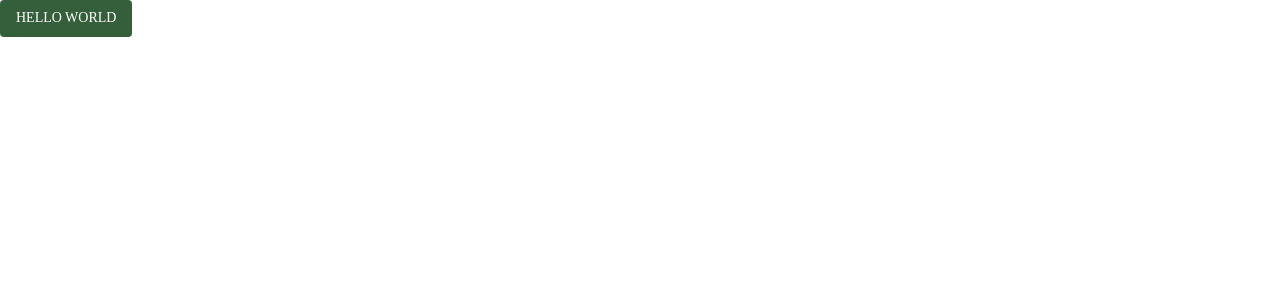
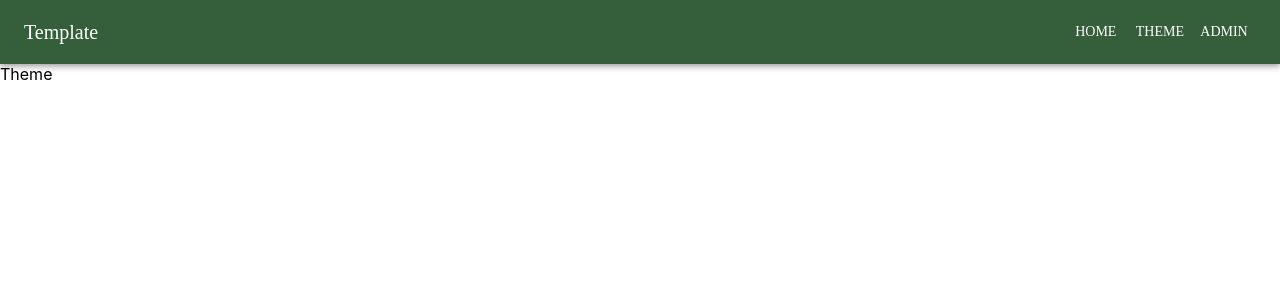
Before and after one commit to emilioiz/firebase-react-mui, a React (Create React App) app in the folder frontend/: page /theme in a window 1280 px wide. Shown: the top 300 px of the page. Built offline with nearby package versions, Linux system fonts and the light colour scheme.

Commit message:
completed navbar and generic not found page

```diff
--- a/frontend/package.json
+++ b/frontend/package.json
@@ -1,5 +1,6 @@
 {
   "name": "frontend",
+  "homepage": "/",
   "version": "0.1.0",
   "private": true,
   "dependencies": {
@@ -11,6 +12,7 @@
     "@testing-library/user-event": "^12.1.10",
     "react": "^17.0.2",
     "react-dom": "^17.0.2",
+    "react-router-dom": "^5.3.0",
     "react-scripts": "4.0.3",
     "web-vitals": "^1.0.1"
   },
--- a/frontend/src/App.js
+++ b/frontend/src/App.js
@@ -1,18 +1,25 @@
+import { Switch, Route, BrowserRouter as Router } from 'react-router-dom'
 import useTheme from '@mui/material/styles/useTheme'
-import Button from '@mui/material/Button'
 
 import './App.css'
+
+import { Admin, GenericNotFound, Home, Theme } from './Pages'
+import { NavBar } from './Components'
 
 function App() {
   const theme = useTheme()
   console.log('MUI Theme:', theme)
 
   return (
-    <div>
-      <Button variant='contained' disableElevation>
-        Hello World
-      </Button>
-    </div>
+    <Router>
+      <NavBar />
+      <Switch>
+        <Route path='/admin' component={Admin} />
+        <Route exact path='/' component={Home} />
+        <Route path='/theme' component={Theme} />
+        <Route component={GenericNotFound} />
+      </Switch>
+    </Router>
   )
 }
 
--- /dev/null
+++ b/frontend/src/Components/NavBar.js
@@ -0,0 +1,30 @@
+import { Link } from 'react-router-dom'
+
+import AppBar from '@mui/material/AppBar'
+import Box from '@mui/material/Box'
+import Button from '@mui/material/Button'
+import Toolbar from '@mui/material/Toolbar'
+import Typography from '@mui/material/Typography'
+
+export default function NavBar() {
+  return (
+    <Box>
+      <AppBar position='static'>
+        <Toolbar>
+          <Typography variant='h6' component='div' sx={{ flexGrow: 1 }}>
+            Template
+          </Typography>
+          <Button color='inherit'>
+            <Link to={{ pathname: '/' }}>Home</Link>
+          </Button>
+          <Button color='inherit'>
+            <Link to={{ pathname: '/theme' }}>Theme</Link>
+          </Button>
+          <Button color='inherit'>
+            <Link to={{ pathname: '/admin' }}>Admin</Link>
+          </Button>
+        </Toolbar>
+      </AppBar>
+    </Box>
+  )
+}
--- /dev/null
+++ b/frontend/src/Components/index.js
@@ -0,0 +1,3 @@
+import NavBar from './NavBar'
+
+export { NavBar }
--- /dev/null
+++ b/frontend/src/Pages/Admin.js
@@ -0,0 +1,3 @@
+export default function Admin() {
+  return <div>Admin</div>
+}
--- /dev/null
+++ b/frontend/src/Pages/GenericNotFound.js
@@ -0,0 +1,41 @@
+import { useHistory } from 'react-router-dom'
+
+import Container from '@mui/material/Container'
+import Grid from '@mui/material/Grid'
+import Typography from '@mui/material/Typography'
+
+export default function GenericNotFound() {
+  let history = useHistory()
+
+  setTimeout(() => {
+    history.push({ pathname: `/` })
+  }, 5000)
+
+  return (
+    <Container maxWidth='lg'>
+      <Grid
+        container
+        direction='column'
+        justifyContent='center'
+        spacing={2}
+        sx={{ paddingTop: '6rem' }}
+      >
+        <Grid item>
+          <Typography variant='h4' align='center'>
+            404: Not Found
+          </Typography>
+        </Grid>
+        <Grid item>
+          <Typography
+            variant='body1'
+            align='center'
+            sx={{ fontSize: '1.25rem' }}
+          >
+            Please contact the admin if you belive this is an error. You are
+            being redirected to the home page.
+          </Typography>
+        </Grid>
+      </Grid>
+    </Container>
+  )
+}
--- /dev/null
+++ b/frontend/src/Pages/Home.js
@@ -0,0 +1,3 @@
+export default function Home() {
+  return <div>Home</div>
+}
--- /dev/null
+++ b/frontend/src/Pages/Theme.js
@@ -0,0 +1,3 @@
+export default function Theme() {
+  return <div>Theme</div>
+}
--- /dev/null
+++ b/frontend/src/Pages/index.js
@@ -0,0 +1,6 @@
+import Admin from './Admin'
+import GenericNotFound from './GenericNotFound'
+import Home from './Home'
+import Theme from './Theme'
+
+export { Admin, GenericNotFound, Home, Theme }
--- a/frontend/src/index.js
+++ b/frontend/src/index.js
@@ -25,7 +25,8 @@ const theme = createTheme({
     },
     common: {
       black: '#171A21',
-      white: '#'
+      white: '#FFFFFF',
+      lightblue: '#92BCEA'
     },
     grey: {
       50: '#CDD6E0',
```
Also changed, not shown: 1 other file (tests, documents, lock files or other folders).
